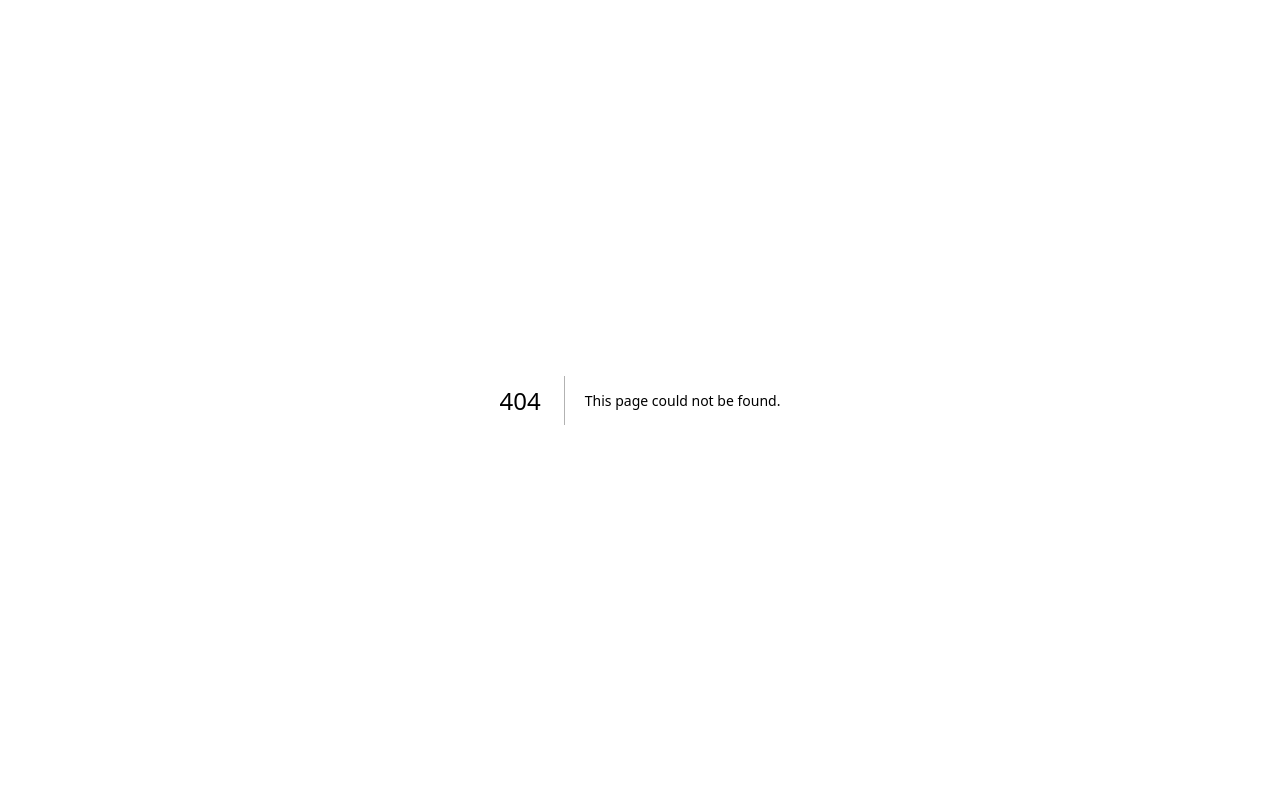
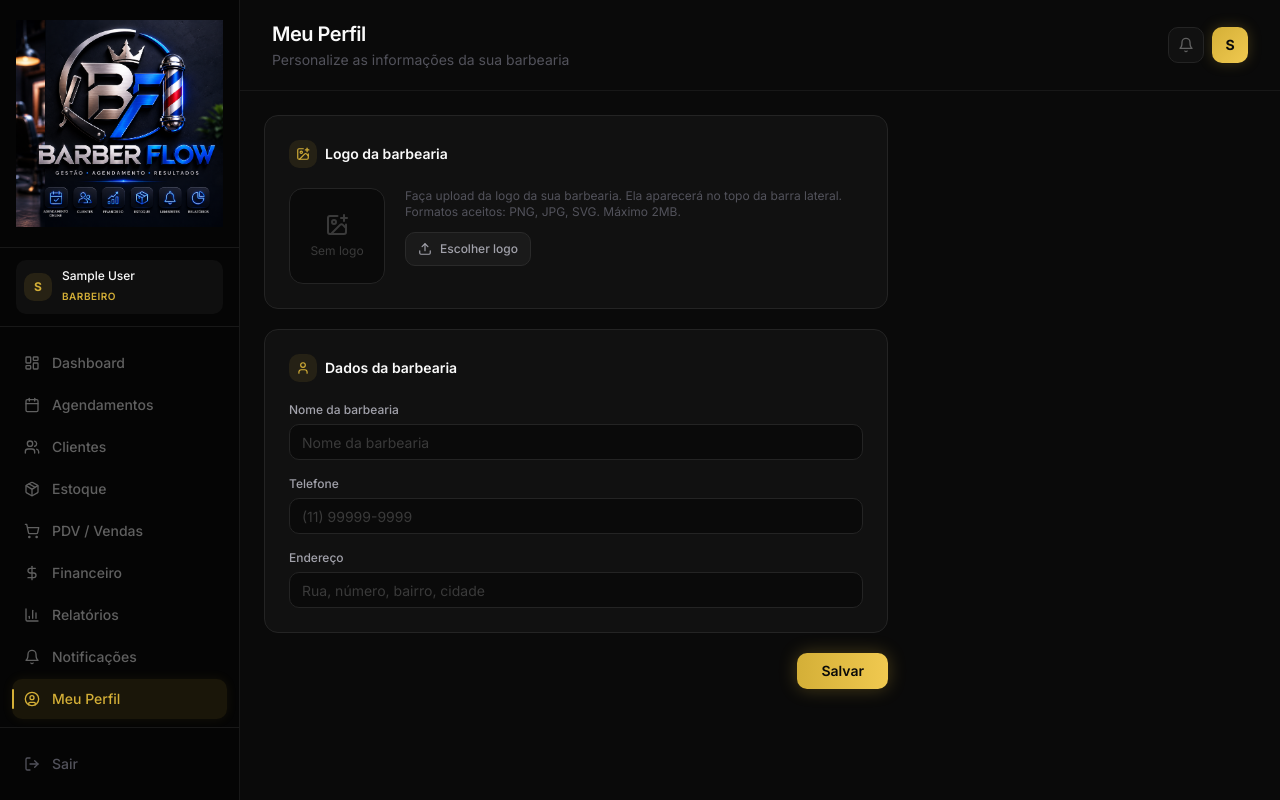
Before and after one commit to deividnt/barber-flow, a Next.js app: page /dashboard/profile in a window 1280 px wide. Before the commit this address had no page. Built offline with nearby package versions, Linux system fonts and the light colour scheme; no server answers; sample sign-in values are in the browser's storage.

Commit message:
adiciona pagina de perfil para barbeiro

```diff
--- /dev/null
+++ b/app/(dashboard)/dashboard/profile/page.tsx
@@ -0,0 +1,207 @@
+'use client'
+
+import { useEffect, useRef, useState } from 'react'
+import { Header } from '@/components/header'
+import { Input } from '@/components/ui/input'
+import { Label } from '@/components/ui/label'
+import { Button } from '@/components/ui/button'
+import { Check, ImagePlus, Upload, User } from 'lucide-react'
+import { motion, AnimatePresence } from 'framer-motion'
+import Image from 'next/image'
+
+export default function ProfilePage() {
+  const [barbershop, setBarbershop] = useState({ name: '', phone: '', address: '' })
+  const [currentLogo, setCurrentLogo] = useState<string | null>(null)
+  const [logoPreview, setLogoPreview] = useState<string | null>(null)
+  const [logoFile, setLogoFile] = useState<File | null>(null)
+  const [logoUploading, setLogoUploading] = useState(false)
+  const [logoSaved, setLogoSaved] = useState(false)
+  const [logoError, setLogoError] = useState('')
+  const [saving, setSaving] = useState(false)
+  const [saved, setSaved] = useState(false)
+  const fileInputRef = useRef<HTMLInputElement>(null)
+
+  useEffect(() => {
+    fetch('/api/settings/barbershop').then(r => r.json()).then(d => {
+      if (d) {
+        setBarbershop({ name: d.name ?? '', phone: d.phone ?? '', address: d.address ?? '' })
+        if (d.logo) setCurrentLogo(d.logo)
+      }
+    })
+  }, [])
+
+  function handleFileSelect(e: React.ChangeEvent<HTMLInputElement>) {
+    const file = e.target.files?.[0]
+    if (!file) return
+    setLogoError('')
+    if (!file.type.startsWith('image/')) { setLogoError('Apenas imagens são permitidas.'); return }
+    if (file.size > 2 * 1024 * 1024) { setLogoError('Imagem muito grande (máx 2MB).'); return }
+    setLogoFile(file)
+    setLogoPreview(URL.createObjectURL(file))
+  }
+
+  async function handleLogoUpload() {
+    if (!logoFile) return
+    setLogoUploading(true)
+    setLogoError('')
+    const formData = new FormData()
+    formData.append('logo', logoFile)
+    const res = await fetch('/api/settings/logo', { method: 'POST', body: formData })
+    const data = await res.json()
+    if (res.ok) {
+      setCurrentLogo(data.logoUrl)
+      setLogoPreview(null)
+      setLogoFile(null)
+      setLogoSaved(true)
+      setTimeout(() => setLogoSaved(false), 2500)
+    } else {
+      setLogoError(data.error ?? 'Erro ao fazer upload.')
+    }
+    setLogoUploading(false)
+  }
+
+  async function handleSave() {
+    setSaving(true)
+    await fetch('/api/settings/barbershop', {
+      method: 'PUT',
+      headers: { 'Content-Type': 'application/json' },
+      body: JSON.stringify(barbershop),
+    })
+    setSaving(false)
+    setSaved(true)
+    setTimeout(() => setSaved(false), 2500)
+  }
+
+  return (
+    <div className="flex-1">
+      <Header title="Meu Perfil" subtitle="Personalize as informações da sua barbearia" />
+      <div className="p-6 max-w-2xl space-y-5">
+
+        {/* Logo */}
+        <motion.div
+          initial={{ opacity: 0, y: 10 }}
+          animate={{ opacity: 1, y: 0 }}
+          className="rounded-xl p-6"
+          style={{ background: '#111111', border: '1px solid #242424' }}
+        >
+          <div className="flex items-center gap-2 mb-5">
+            <div className="w-7 h-7 rounded-lg flex items-center justify-center" style={{ background: 'rgba(212,175,55,0.1)' }}>
+              <ImagePlus className="w-3.5 h-3.5" style={{ color: '#D4AF37' }} />
+            </div>
+            <h2 className="text-sm font-semibold" style={{ color: '#FAFAFA' }}>Logo da barbearia</h2>
+          </div>
+
+          <div className="flex items-start gap-5">
+            <div
+              className="w-24 h-24 rounded-xl flex items-center justify-center flex-shrink-0 overflow-hidden"
+              style={{ background: '#0A0A0A', border: '1px solid #242424' }}
+            >
+              {logoPreview ? (
+                <img src={logoPreview} alt="Preview" className="w-full h-full object-contain p-1" />
+              ) : currentLogo ? (
+                <Image src={currentLogo} alt="Logo atual" width={96} height={96} className="object-contain p-1" unoptimized />
+              ) : (
+                <div className="flex flex-col items-center gap-1.5">
+                  <ImagePlus className="w-6 h-6" style={{ color: '#3A3A3A' }} />
+                  <span className="text-xs" style={{ color: '#3A3A3A' }}>Sem logo</span>
+                </div>
+              )}
+            </div>
+
+            <div className="flex-1">
+              <p className="text-xs mb-3" style={{ color: '#52525B' }}>
+                Faça upload da logo da sua barbearia. Ela aparecerá no topo da barra lateral.
+                Formatos aceitos: PNG, JPG, SVG. Máximo 2MB.
+              </p>
+
+              <input ref={fileInputRef} type="file" accept="image/*" className="hidden" onChange={handleFileSelect} />
+
+              <div className="flex items-center gap-2 flex-wrap">
+                <button
+                  onClick={() => fileInputRef.current?.click()}
+                  className="flex items-center gap-2 px-3 py-2 rounded-lg text-xs font-medium transition-all duration-200"
+                  style={{ background: '#1A1A1A', color: '#A1A1AA', border: '1px solid #2A2A2A' }}
+                  onMouseEnter={e => { e.currentTarget.style.borderColor = 'rgba(212,175,55,0.3)'; e.currentTarget.style.color = '#D4AF37' }}
+                  onMouseLeave={e => { e.currentTarget.style.borderColor = '#2A2A2A'; e.currentTarget.style.color = '#A1A1AA' }}
+                >
+                  <Upload className="w-3.5 h-3.5" />
+                  {currentLogo ? 'Trocar logo' : 'Escolher logo'}
+                </button>
+
+                {logoFile && (
+                  <Button onClick={handleLogoUpload} disabled={logoUploading} className="text-xs px-3 py-2 h-auto">
+                    {logoUploading ? 'Enviando...' : 'Salvar logo'}
+                  </Button>
+                )}
+
+                <AnimatePresence>
+                  {logoSaved && (
+                    <motion.span
+                      initial={{ opacity: 0 }} animate={{ opacity: 1 }} exit={{ opacity: 0 }}
+                      className="flex items-center gap-1 text-xs font-medium"
+                      style={{ color: '#10B981' }}
+                    >
+                      <Check className="w-3.5 h-3.5" /> Logo salva!
+                    </motion.span>
+                  )}
+                </AnimatePresence>
+              </div>
+
+              {logoFile && <p className="text-xs mt-2" style={{ color: '#52525B' }}>Arquivo: {logoFile.name}</p>}
+              {logoError && <p className="text-xs mt-2" style={{ color: '#EF4444' }}>{logoError}</p>}
+            </div>
+          </div>
+        </motion.div>
+
+        {/* Dados */}
+        <motion.div
+          initial={{ opacity: 0, y: 10 }}
+          animate={{ opacity: 1, y: 0 }}
+          transition={{ delay: 0.05 }}
+          className="rounded-xl p-6"
+          style={{ background: '#111111', border: '1px solid #242424' }}
+        >
+          <div className="flex items-center gap-2 mb-5">
+            <div className="w-7 h-7 rounded-lg flex items-center justify-center" style={{ background: 'rgba(212,175,55,0.1)' }}>
+              <User className="w-3.5 h-3.5" style={{ color: '#D4AF37' }} />
+            </div>
+            <h2 className="text-sm font-semibold" style={{ color: '#FAFAFA' }}>Dados da barbearia</h2>
+          </div>
+
+          <div className="space-y-4">
+            <div>
+              <Label className="text-xs font-medium mb-1.5 block" style={{ color: '#A1A1AA' }}>Nome da barbearia</Label>
+              <Input value={barbershop.name} onChange={e => setBarbershop(b => ({ ...b, name: e.target.value }))} placeholder="Nome da barbearia" />
+            </div>
+            <div>
+              <Label className="text-xs font-medium mb-1.5 block" style={{ color: '#A1A1AA' }}>Telefone</Label>
+              <Input value={barbershop.phone} onChange={e => setBarbershop(b => ({ ...b, phone: e.target.value }))} placeholder="(11) 99999-9999" />
+            </div>
+            <div>
+              <Label className="text-xs font-medium mb-1.5 block" style={{ color: '#A1A1AA' }}>Endereço</Label>
+              <Input value={barbershop.address} onChange={e => setBarbershop(b => ({ ...b, address: e.target.value }))} placeholder="Rua, número, bairro, cidade" />
+            </div>
+          </div>
+        </motion.div>
+
+        <div className="flex items-center justify-end gap-3">
+          <AnimatePresence>
+            {saved && (
+              <motion.span
+                initial={{ opacity: 0, x: 8 }} animate={{ opacity: 1, x: 0 }} exit={{ opacity: 0 }}
+                className="flex items-center gap-1.5 text-sm font-medium"
+                style={{ color: '#10B981' }}
+              >
+                <Check className="w-4 h-4" /> Salvo com sucesso
+              </motion.span>
+            )}
+          </AnimatePresence>
+          <Button onClick={handleSave} disabled={saving} className="px-6">
+            {saving ? 'Salvando...' : 'Salvar'}
+          </Button>
+        </div>
+
+      </div>
+    </div>
+  )
+}
--- a/components/sidebar.tsx
+++ b/components/sidebar.tsx
@@ -6,7 +6,7 @@ import { usePathname } from 'next/navigation'
 import { useSession } from 'next-auth/react'
 import {
   LayoutDashboard, Calendar, Users, Package, DollarSign,
-  ShoppingCart, Bell, Settings, Scissors, BarChart3, LogOut, UserCog,
+  ShoppingCart, Bell, Settings, Scissors, BarChart3, LogOut, UserCog, UserCircle,
 } from 'lucide-react'
 import { signOut } from 'next-auth/react'
 import { motion } from 'framer-motion'
@@ -23,6 +23,7 @@ const navItems = [
   { href: '/dashboard/finances',      label: 'Financeiro',   icon: DollarSign,      roles: ['ADMIN', 'BARBER'] },
   { href: '/dashboard/reports',       label: 'Relatórios',   icon: BarChart3,       roles: ['ADMIN', 'BARBER'] },
   { href: '/dashboard/notifications', label: 'Notificações', icon: Bell,            roles: ['ADMIN', 'BARBER'] },
+  { href: '/dashboard/profile',       label: 'Meu Perfil',   icon: UserCircle,      roles: ['BARBER'] },
   { href: '/dashboard/settings',      label: 'Configurações',icon: Settings,        roles: ['ADMIN'] },
 ]
 
```
Also changed, not shown: 1 other file (tests, documents, lock files or other folders).
